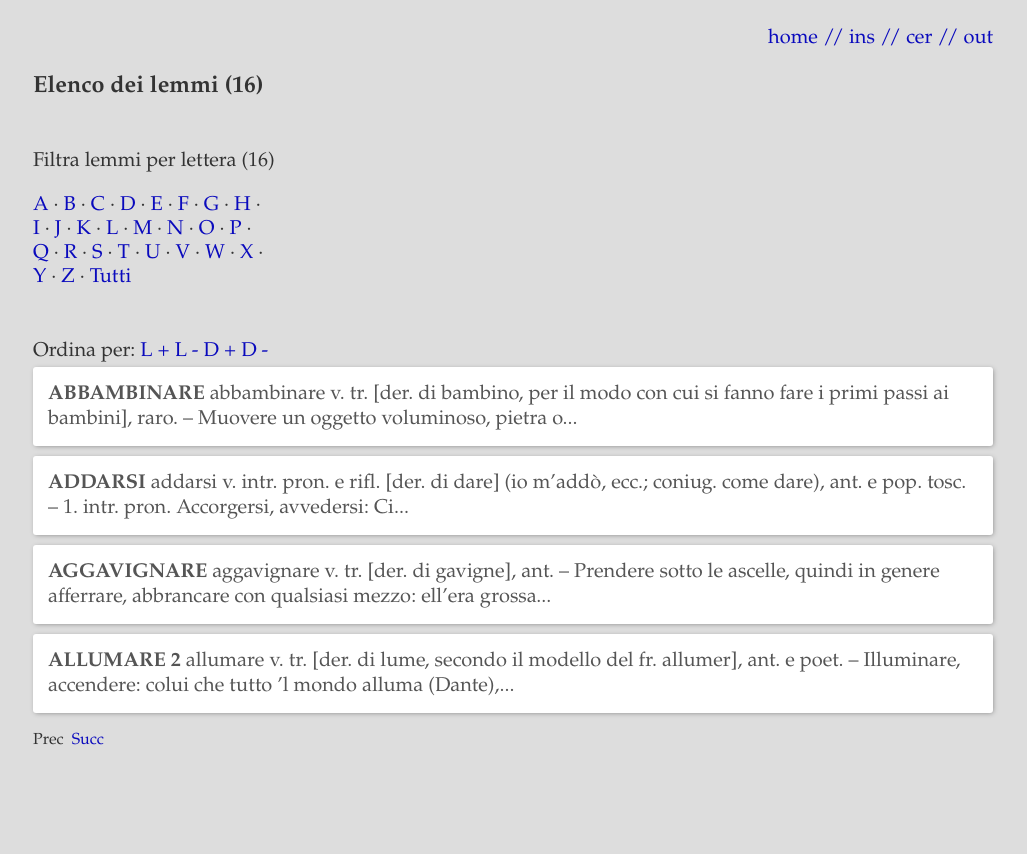
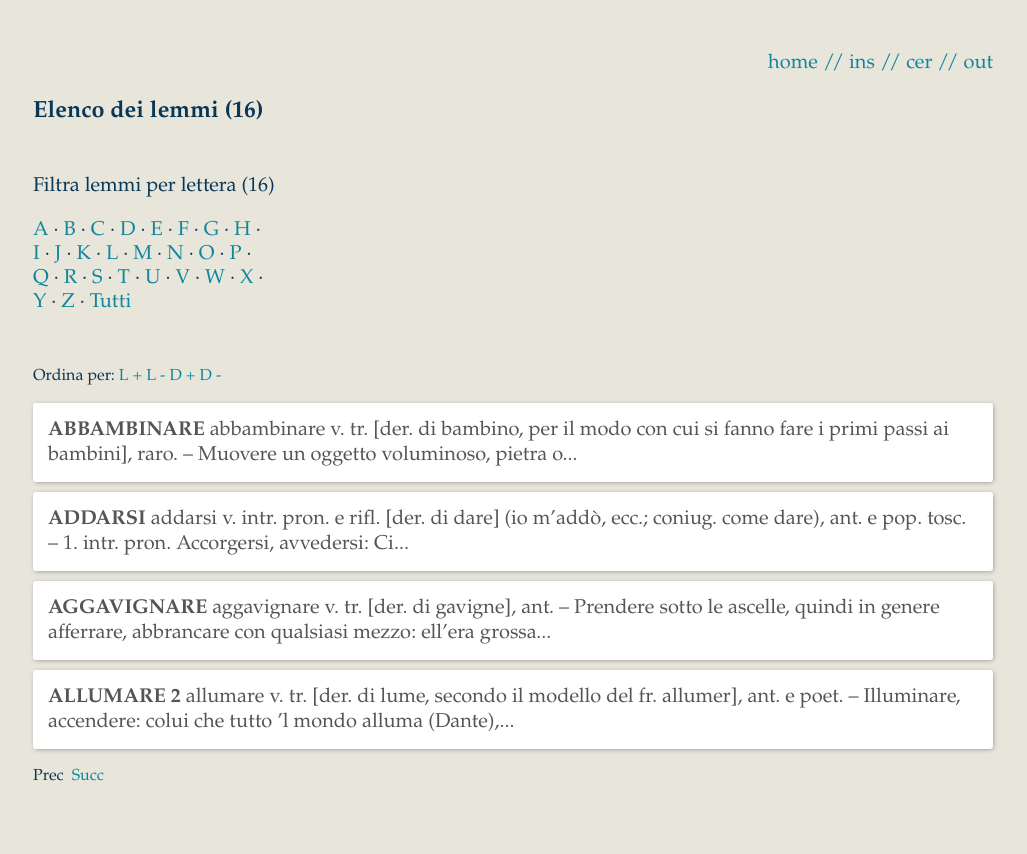
Before and after one commit to alkaest2002/lemmario, a Flask app: page /list/offset_field/lemma/order_dir/ASC in a window 1280 px wide. Shown: the whole page, without its empty margins (127-1154 px from the left). Before the commit the page ends 745 px from the top, so only its background shows below. Run offline with Flask 2, Linux system fonts and the light colour scheme; a user stored in the database is signed in; data comes from the database, SQL or seed files in the repository.

Commit message:
css updates

```diff
--- a/webapp/static/css/main.css
+++ b/webapp/static/css/main.css
@@ -8,11 +8,11 @@
 }
 
 body {
-  background-color: #ddd;
-  color: #333;
+  background-color: #e8e5db;
+  color: #083755;
   line-height: 1.5rem;
   font-size: 20px;
-  padding: 2% 4%;
+  padding: 4%;
   max-width: 960px;
   margin: 0 auto;
 }
@@ -61,17 +61,17 @@ input[type="number"], input[type="color"], textarea {
 }
 
 button {
-  background-color: #2627c1;
+  background-color: #2c8fa2;
   color: #fff;
   padding: 10px;
   border-radius: 3px;
   border: 1px solid;
-  border-color: #2627c1;
+  border-color: #006b80;
   font-size: .9em;
 }
 
 a {
-  color: #0a0abd;
+  color: #0e879e;
   text-decoration: none;
 }
 
@@ -87,7 +87,6 @@ a {
   margin-top: .2em;
   border-radius: 3px;
   box-shadow: 1px 1px 5px -1px #888;
-  color: #555;
 }
 
 a .card {
@@ -106,7 +105,7 @@ a .card {
   padding-left: 10px;
 }
 
-.pagination {
+.pagination, .order-by {
   margin-top: 15px;
   margin-bottom: 15px;
   font-size: .8em;
```
